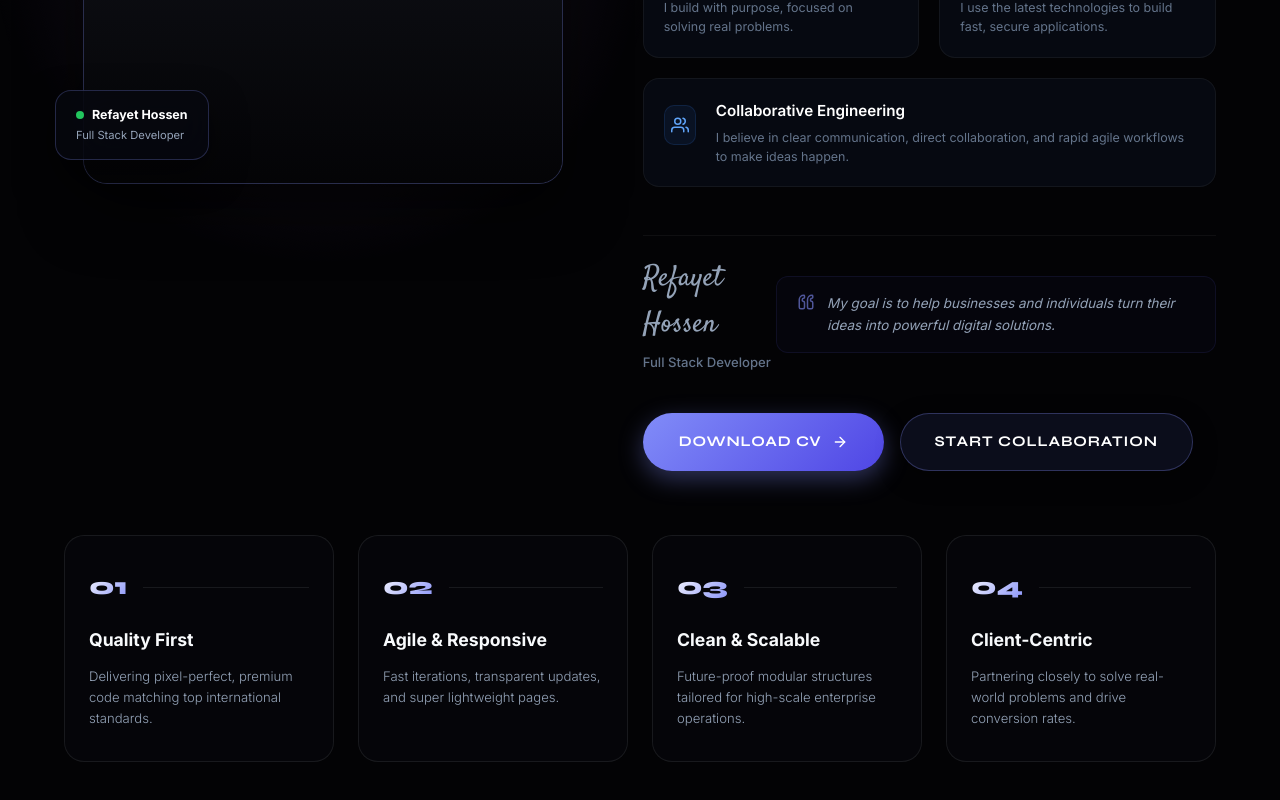
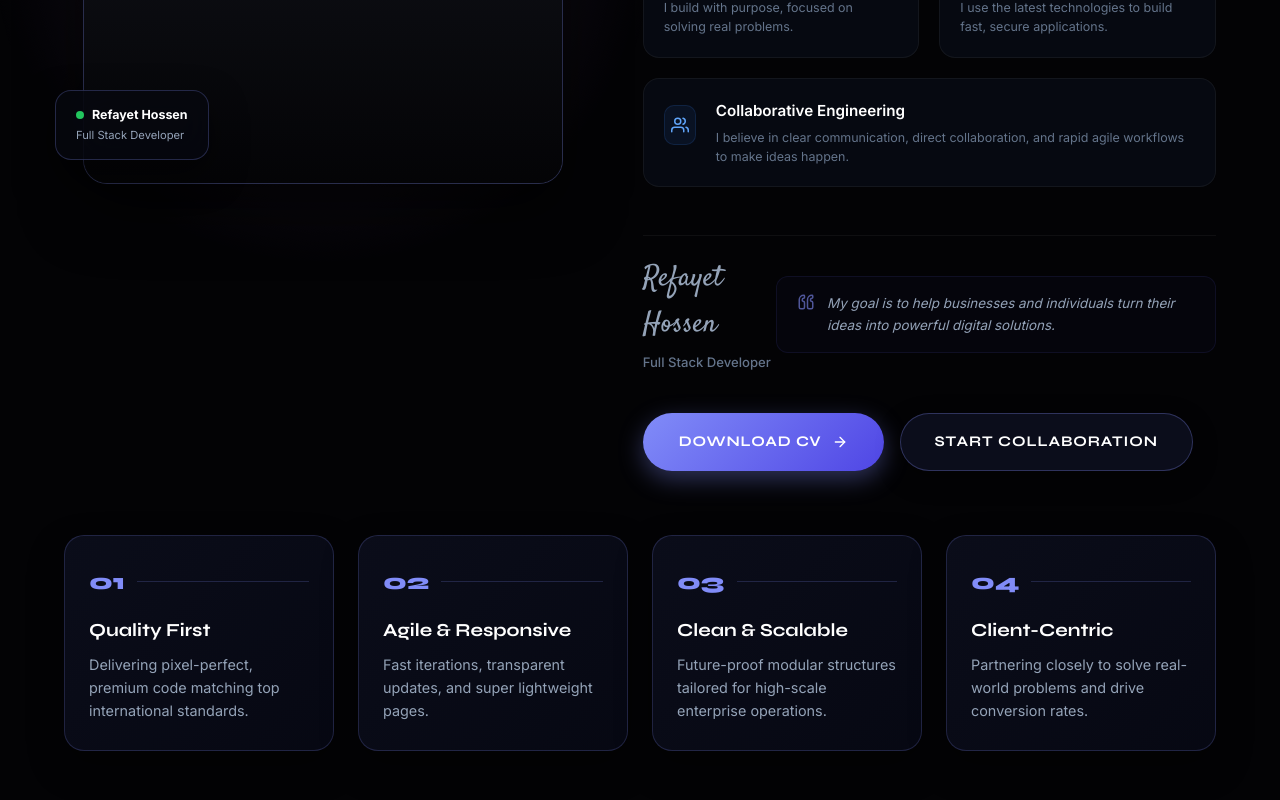
Before and after one commit to rifat3790/portfolio-Main, a Next.js app: page / in a window 1280 px wide. Shown: the part 1778-2578 px from the top of the page. Built offline with nearby package versions, Linux system fonts and the light colour scheme; no server answers; the database is empty; a web font is replaced by a local one.

Commit message:
feat(responsive): enhance adaptive multi-column grid layouts for stats and Core Values across all mobile and tablet breakpoints

```diff
--- a/src/app/sections/About/About.tsx
+++ b/src/app/sections/About/About.tsx
@@ -235,41 +235,85 @@ export default function About({ siteSettings }: AboutProps) {
         </div>
 
         {/* Premium Philosophy / Core Values Showcase */}
-        <div className={styles.aboutPhilosophyGrid}>
-          <div className={styles.aboutPhilosophyItem}>
-            <div className={styles.aboutPhilosophyHeader}>
-              <span className={styles.aboutPhilosophyNumber}>01</span>
-              <span className={styles.aboutPhilosophyLine} />
+        <div
+          style={{
+            display: 'grid',
+            gridTemplateColumns: 'repeat(auto-fit, minmax(240px, 1fr))',
+            gap: '24px',
+            marginTop: '64px',
+            width: '100%',
+          }}
+        >
+          <div
+            style={{
+              background: 'linear-gradient(135deg, rgba(15, 18, 35, 0.7) 0%, rgba(8, 10, 22, 0.8) 100%)',
+              border: '1px solid rgba(129, 140, 248, 0.2)',
+              borderRadius: '20px',
+              padding: '28px 24px',
+              boxShadow: '0 15px 35px rgba(0, 0, 0, 0.4)',
+              transition: 'all 0.3s cubic-bezier(0.16, 1, 0.3, 1)',
+            }}
+          >
+            <div style={{ display: 'flex', alignItems: 'center', gap: '12px', marginBottom: '16px' }}>
+              <span style={{ fontSize: '1.4rem', fontFamily: 'var(--font-display)', fontWeight: 800, color: '#818cf8' }}>01</span>
+              <span style={{ height: '1px', flex: 1, background: 'rgba(129, 140, 248, 0.2)' }} />
             </div>
-            <h4 className={styles.aboutPhilosophyTitle}>{siteSettings?.aboutValue1Title || 'Quality First'}</h4>
-            <p className={styles.aboutPhilosophyDesc}>{siteSettings?.aboutValue1Desc || 'Delivering pixel-perfect, premium code matching top international standards.'}</p>
+            <h4 style={{ fontSize: '1.15rem', fontFamily: 'var(--font-display)', fontWeight: 700, color: '#ffffff', marginBottom: '8px' }}>{siteSettings?.aboutValue1Title || 'Quality First'}</h4>
+            <p style={{ color: '#94a3b8', fontSize: '0.9rem', lineHeight: 1.6, margin: 0 }}>{siteSettings?.aboutValue1Desc || 'Delivering pixel-perfect, premium code matching top international standards.'}</p>
           </div>
 
-          <div className={styles.aboutPhilosophyItem}>
-            <div className={styles.aboutPhilosophyHeader}>
-              <span className={styles.aboutPhilosophyNumber}>02</span>
-              <span className={styles.aboutPhilosophyLine} />
+          <div
+            style={{
+              background: 'linear-gradient(135deg, rgba(15, 18, 35, 0.7) 0%, rgba(8, 10, 22, 0.8) 100%)',
+              border: '1px solid rgba(129, 140, 248, 0.2)',
+              borderRadius: '20px',
+              padding: '28px 24px',
+              boxShadow: '0 15px 35px rgba(0, 0, 0, 0.4)',
+              transition: 'all 0.3s cubic-bezier(0.16, 1, 0.3, 1)',
+            }}
+          >
+            <div style={{ display: 'flex', alignItems: 'center', gap: '12px', marginBottom: '16px' }}>
+              <span style={{ fontSize: '1.4rem', fontFamily: 'var(--font-display)', fontWeight: 800, color: '#818cf8' }}>02</span>
+              <span style={{ height: '1px', flex: 1, background: 'rgba(129, 140, 248, 0.2)' }} />
             </div>
-            <h4 className={styles.aboutPhilosophyTitle}>{siteSettings?.aboutValue2Title || 'Agile & Responsive'}</h4>
-            <p className={styles.aboutPhilosophyDesc}>{siteSettings?.aboutValue2Desc || 'Fast iterations, transparent updates, and super lightweight pages.'}</p>
+            <h4 style={{ fontSize: '1.15rem', fontFamily: 'var(--font-display)', fontWeight: 700, color: '#ffffff', marginBottom: '8px' }}>{siteSettings?.aboutValue2Title || 'Agile & Responsive'}</h4>
+            <p style={{ color: '#94a3b8', fontSize: '0.9rem', lineHeight: 1.6, margin: 0 }}>{siteSettings?.aboutValue2Desc || 'Fast iterations, transparent updates, and super lightweight pages.'}</p>
           </div>
 
-          <div className={styles.aboutPhilosophyItem}>
-            <div className={styles.aboutPhilosophyHeader}>
-              <span className={styles.aboutPhilosophyNumber}>03</span>
-              <span className={styles.aboutPhilosophyLine} />
+          <div
+            style={{
+              background: 'linear-gradient(135deg, rgba(15, 18, 35, 0.7) 0%, rgba(8, 10, 22, 0.8) 100%)',
+              border: '1px solid rgba(129, 140, 248, 0.2)',
+              borderRadius: '20px',
+              padding: '28px 24px',
+              boxShadow: '0 15px 35px rgba(0, 0, 0, 0.4)',
+              transition: 'all 0.3s cubic-bezier(0.16, 1, 0.3, 1)',
+            }}
+          >
+            <div style={{ display: 'flex', alignItems: 'center', gap: '12px', marginBottom: '16px' }}>
+              <span style={{ fontSize: '1.4rem', fontFamily: 'var(--font-display)', fontWeight: 800, color: '#818cf8' }}>03</span>
+              <span style={{ height: '1px', flex: 1, background: 'rgba(129, 140, 248, 0.2)' }} />
             </div>
-            <h4 className={styles.aboutPhilosophyTitle}>{siteSettings?.aboutValue3Title || 'Clean & Scalable'}</h4>
-            <p className={styles.aboutPhilosophyDesc}>{siteSettings?.aboutValue3Desc || 'Future-proof modular structures tailored for high-scale enterprise operations.'}</p>
+            <h4 style={{ fontSize: '1.15rem', fontFamily: 'var(--font-display)', fontWeight: 700, color: '#ffffff', marginBottom: '8px' }}>{siteSettings?.aboutValue3Title || 'Clean & Scalable'}</h4>
+            <p style={{ color: '#94a3b8', fontSize: '0.9rem', lineHeight: 1.6, margin: 0 }}>{siteSettings?.aboutValue3Desc || 'Future-proof modular structures tailored for high-scale enterprise operations.'}</p>
           </div>
 
-          <div className={styles.aboutPhilosophyItem}>
-            <div className={styles.aboutPhilosophyHeader}>
-              <span className={styles.aboutPhilosophyNumber}>04</span>
-              <span className={styles.aboutPhilosophyLine} />
+          <div
+            style={{
+              background: 'linear-gradient(135deg, rgba(15, 18, 35, 0.7) 0%, rgba(8, 10, 22, 0.8) 100%)',
+              border: '1px solid rgba(129, 140, 248, 0.2)',
+              borderRadius: '20px',
+              padding: '28px 24px',
+              boxShadow: '0 15px 35px rgba(0, 0, 0, 0.4)',
+              transition: 'all 0.3s cubic-bezier(0.16, 1, 0.3, 1)',
+            }}
+          >
+            <div style={{ display: 'flex', alignItems: 'center', gap: '12px', marginBottom: '16px' }}>
+              <span style={{ fontSize: '1.4rem', fontFamily: 'var(--font-display)', fontWeight: 800, color: '#818cf8' }}>04</span>
+              <span style={{ height: '1px', flex: 1, background: 'rgba(129, 140, 248, 0.2)' }} />
             </div>
-            <h4 className={styles.aboutPhilosophyTitle}>{siteSettings?.aboutValue4Title || 'Client-Centric'}</h4>
-            <p className={styles.aboutPhilosophyDesc}>{siteSettings?.aboutValue4Desc || 'Partnering closely to solve real-world problems and drive conversion rates.'}</p>
+            <h4 style={{ fontSize: '1.15rem', fontFamily: 'var(--font-display)', fontWeight: 700, color: '#ffffff', marginBottom: '8px' }}>{siteSettings?.aboutValue4Title || 'Client-Centric'}</h4>
+            <p style={{ color: '#94a3b8', fontSize: '0.9rem', lineHeight: 1.6, margin: 0 }}>{siteSettings?.aboutValue4Desc || 'Partnering closely to solve real-world problems and drive conversion rates.'}</p>
           </div>
         </div>
 
--- a/src/app/sections/Hero/Hero.tsx
+++ b/src/app/sections/Hero/Hero.tsx
@@ -141,7 +141,21 @@ export default function Hero({ siteSettings }: HeroProps) {
             </div>
 
             {/* Premium Stat Row (directly in Hero below buttons) */}
-            <div className={styles.aboutStatsRow} style={{ width: '100%', background: 'linear-gradient(135deg, rgba(15, 18, 35, 0.75) 0%, rgba(8, 10, 20, 0.85) 100%)', border: '1px solid rgba(129, 140, 248, 0.22)', boxShadow: '0 15px 40px rgba(0, 0, 0, 0.5), inset 0 1px 0 rgba(255, 255, 255, 0.08)', borderRadius: '20px', padding: '22px 28px', textAlign: 'left', marginBottom: '32px' }}>
+            <div
+              style={{
+                width: '100%',
+                background: 'linear-gradient(135deg, rgba(15, 18, 35, 0.75) 0%, rgba(8, 10, 20, 0.85) 100%)',
+                border: '1px solid rgba(129, 140, 248, 0.22)',
+                boxShadow: '0 15px 40px rgba(0, 0, 0, 0.5), inset 0 1px 0 rgba(255, 255, 255, 0.08)',
+                borderRadius: '20px',
+                padding: '22px 28px',
+                textAlign: 'left',
+                marginBottom: '32px',
+                display: 'grid',
+                gridTemplateColumns: 'repeat(auto-fit, minmax(110px, 1fr))',
+                gap: '16px',
+              }}
+            >
               <div style={{ display: 'flex', flexDirection: 'column' }}>
                 <span style={{ fontSize: '1.65rem', fontWeight: '800', color: '#ffffff', letterSpacing: '-0.02em' }}>{siteSettings?.stat1Value || '5+'}</span>
                 <span style={{ fontSize: '0.72rem', color: '#94a3b8', textTransform: 'uppercase', letterSpacing: '0.06em', fontWeight: 600 }}>{siteSettings?.stat1Label || 'Years Experience'}</span>
```
